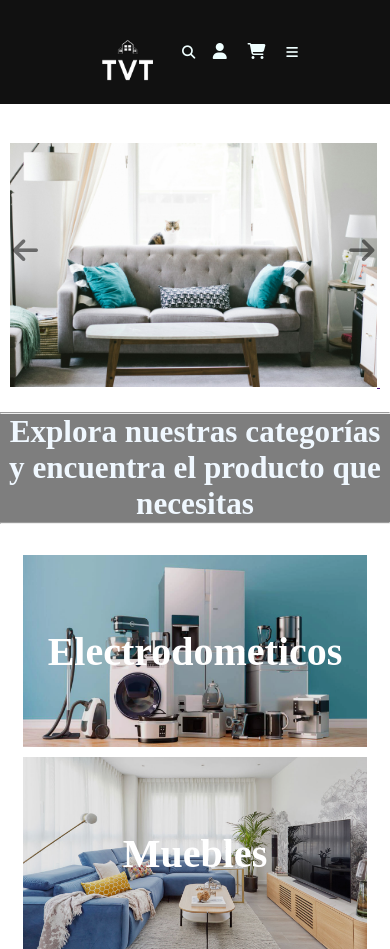
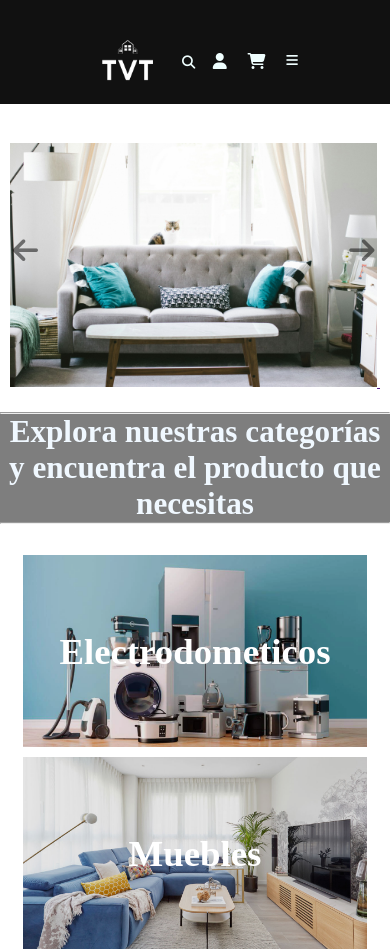
Before and after one commit to GabMario/Tp-Codo-a-Codo, a plain HTML site: page index.html in a window 390 px wide. Shown: the top 949 px of the page. Drawn offline with Linux system fonts and the light colour scheme; grey boxes are pictures that could not be loaded.

Commit message:
Cambios Home

```diff
--- a/Css/index.css
+++ b/Css/index.css
@@ -58,6 +58,10 @@ h1 {
 .info{
     height: 2em;
     margin-top: 0.5em;
+}
+
+.accionesNav, .menuDesplegable, .libuscando {
+    margin-top: 1.3em;
 }
 
 .menuDesplegable {
@@ -344,6 +348,12 @@ footer ul li{
         width: 4em;
     }
 
+    .titulo {
+        display: flex;
+        justify-content: center;
+        align-items: center;
+    }
+
     .titulo h1{
         display: none;
     }
@@ -438,9 +448,7 @@ footer ul li{
         height: 12em;
     }
     .secciones h2 {
-        font-size: 3em;
+        font-size: 2.3em;
     }
-    .secciones h2 {
-        font-size: 2.5em;
-    }
+
 }
```
